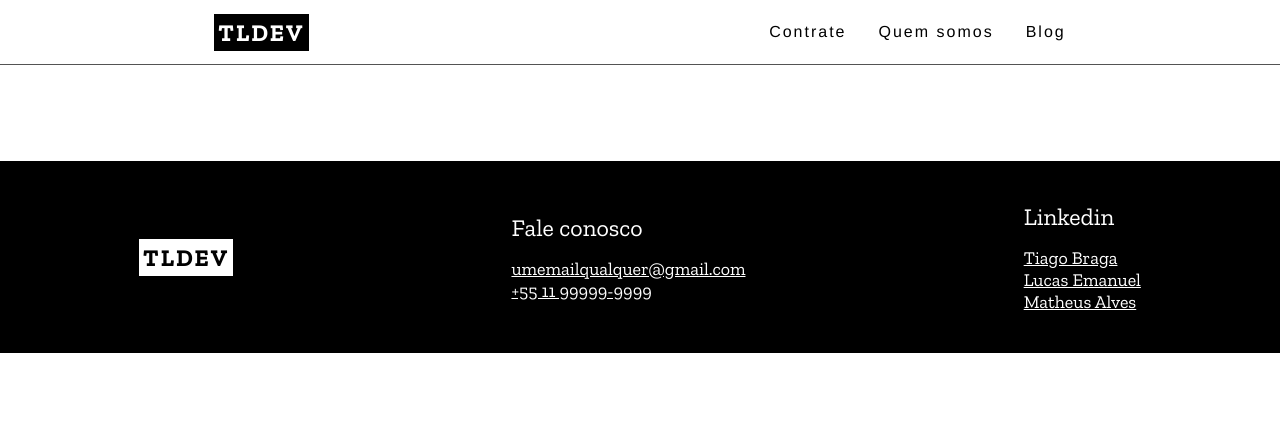
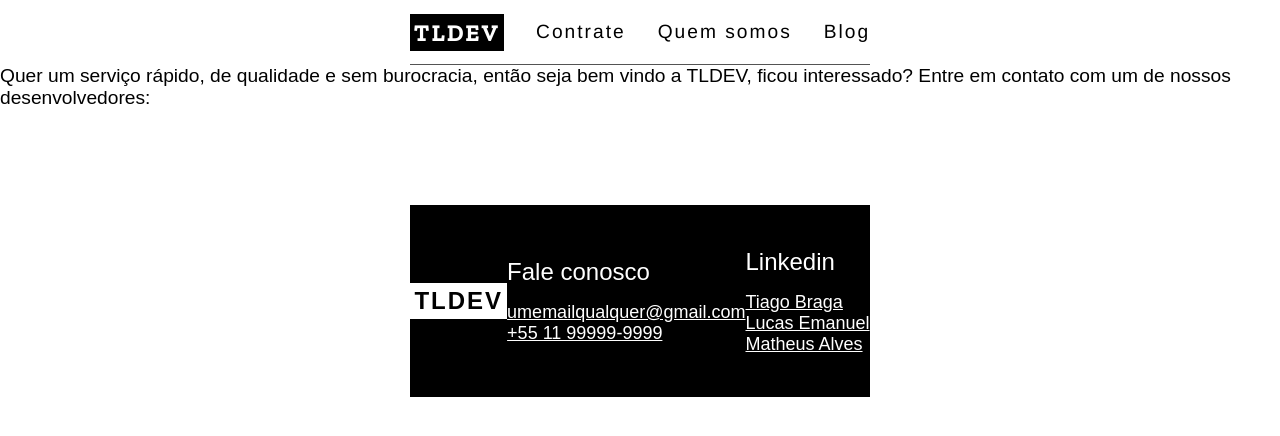
Before and after one commit to TLDEV-BR/TLDEV-SITE, a Flask app: page /hire in a window 1280 px wide. Shown: the top 436 px of the page. Run offline with Flask 2, Linux system fonts and the light colour scheme.

Commit message:
Start the work of hire

```diff
--- a/static/css/hire.css
+++ b/static/css/hire.css
@@ -0,0 +1,46 @@
+html,
+body,
+span,
+p,
+form,
+img,
+a,
+ul,
+ol,
+li,
+table,
+tr,
+td,
+div {
+    margin: 0;
+    padding: 0;
+    border: none;
+    outline: none;
+    list-style-type: none;
+}
+
+html {
+    font-family: 'Zilla Slab', serif, system-ui, -apple-system;
+    display: flex;
+    scroll-behavior: smooth;
+    overflow-x: hidden;
+    font-size: 1rem;
+}
+
+body {
+    background-color: white;
+    display: flex;
+    flex-direction: column;
+    justify-content: center;
+    align-items: center;
+    font-size: 1.2em;
+    margin: 0 auto;
+    width: 100vw;
+    overflow-x: hidden;
+    overflow-y: hidden;
+}
+
+.message {
+    font-size: 1.2rem;
+    color: black;
+}
--- a/static/css/responsive/hire_response.css
+++ b/static/css/responsive/hire_response.css
@@ -0,0 +1,47 @@
+html,
+body,
+span,
+p,
+form,
+img,
+a,
+ul,
+ol,
+li,
+table,
+tr,
+td,
+div {
+    margin: 0;
+    padding: 0;
+    border: none;
+    outline: none;
+    list-style-type: none;
+}
+
+html {
+    font-family: 'Nobile', sans-serif;
+    font-family: 'Nunito', sans-serif;
+    display: flex;
+    scroll-behavior: smooth;
+    overflow-x: hidden;
+    font-size: 1rem;
+}
+
+body {
+    background-color: var(--color-white);
+    display: flex;
+    flex-direction: column;
+    justify-content: center;
+    align-items: center;
+    font-size: 1.2em;
+    margin: 0 auto;
+    width: 100vw;
+    overflow-x: hidden;
+    overflow-y: hidden;
+}
+
+.message {
+    font-size: 1.2rem;
+    color: var(--color-black);
+}
--- a/templates/base.html
+++ b/templates/base.html
@@ -1,5 +1,6 @@
 <!DOCTYPE html>
 <html lang="pt-br">
+
 <head>
     <meta charset="UTF-8">
     <meta http-equiv="X-UA-Compatible" content="IE=edge">
@@ -8,10 +9,12 @@
     <link rel="stylesheet" href="{{ url_for('static', filename='css/responsive/base_response.css') }}">
     <link rel="stylesheet" href="{{ url_for('static', filename='css/index.css') }}">
     <link rel="stylesheet" href="{{ url_for('static', filename='css/responsive/index_response.css') }}">
+    <link rel="stylesheet" href="{{ url_for('static', filename='css/hire.css') }}">
+    <link rel="stylesheet" href="{{ url_for('static', filename='css/responsive/hire_response.css') }}">
     <title>TLDev</title>
-    {% block head %}
-    {% endblock %}
+    {% block head %} {% endblock %}
 </head>
+
 <body>
     <nav>
         <a class="logo" href="/">TLDEV</a>
@@ -27,8 +30,7 @@
         </ul>
     </nav>
 
-    {% block body  %}
-    {% endblock %}
+    {% block body %} {% endblock %}
 
     <div class="bottom-nav">
         <a class="logo logo-bottom" href="/">TLDEV</a>
@@ -45,4 +47,5 @@
         </div>
     </div>
 </body>
+
 </html>
--- a/templates/hire.html
+++ b/templates/hire.html
@@ -1,5 +1,9 @@
-{% extends 'base.html' %}
+{% extends 'base.html' %} {% block body%}
 
-{% block body%}
+<div class="message">
+    <p>
+        Quer um serviço rápido, de qualidade e sem burocracia, então seja bem vindo a TLDEV, ficou interessado? Entre em contato com um de nossos desenvolvedores:
+    </p>
+</div>
 
 {% endblock %}
```
Also changed, not shown: static/css/base.css (+19 -9 lines).
